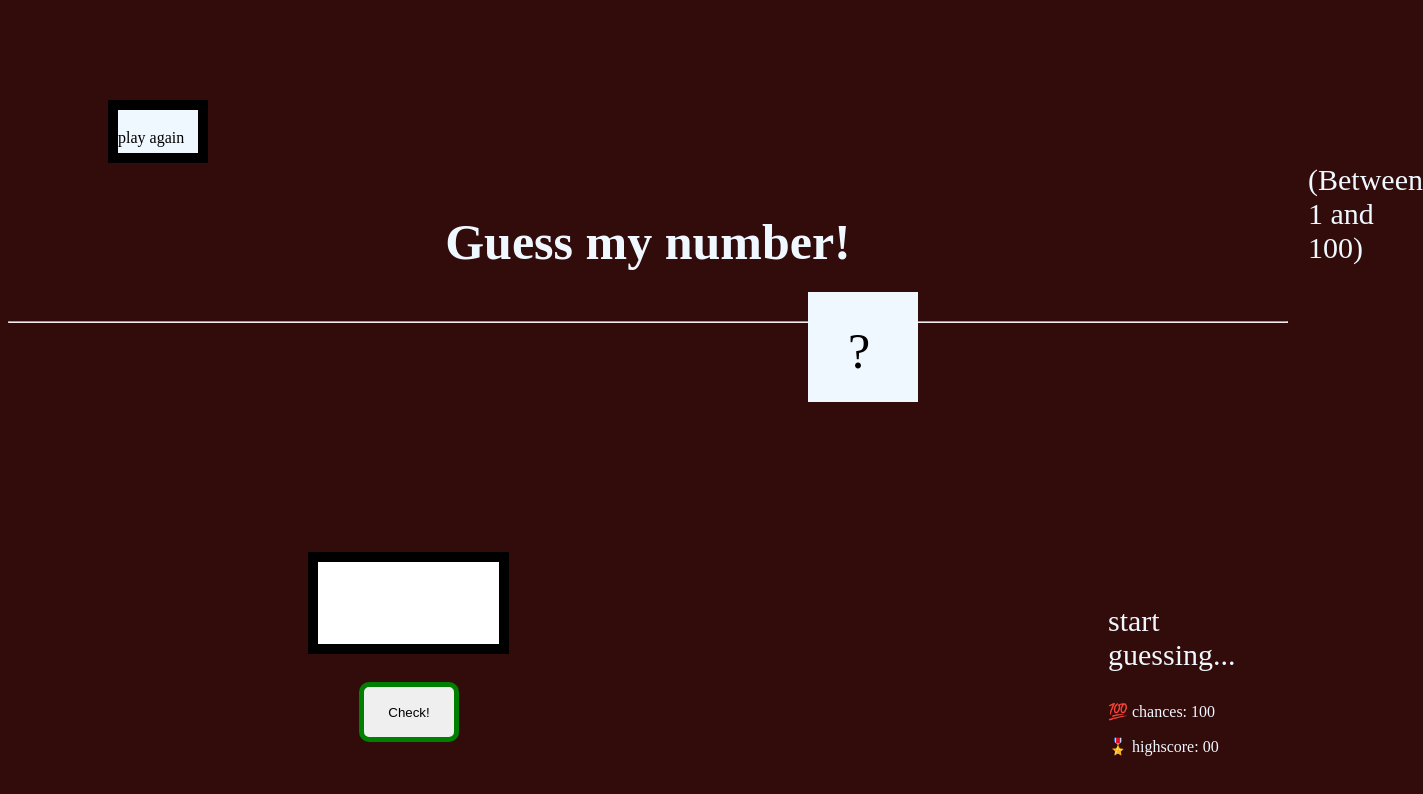
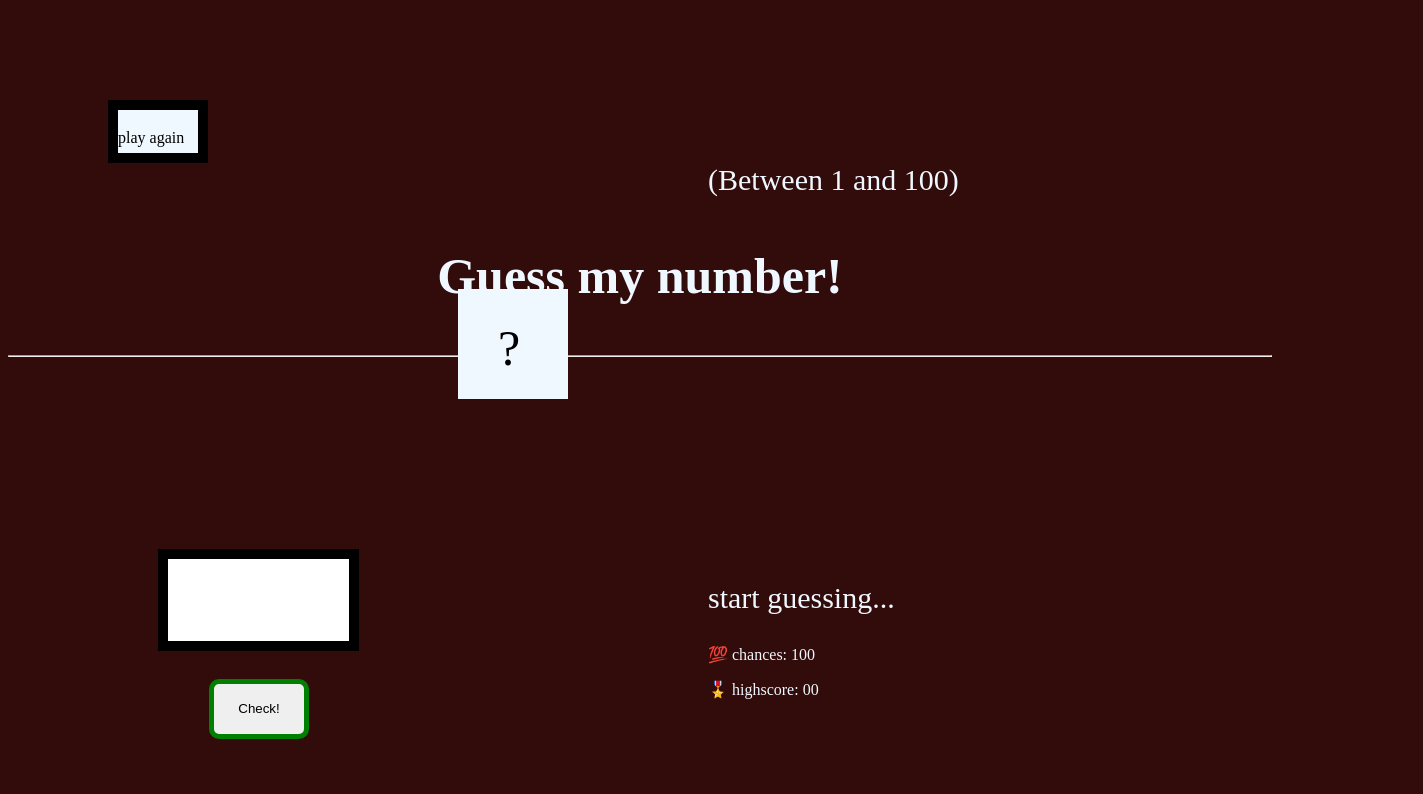
Before and after one commit to vikaspatil2277/javascript-dom-handson, a plain HTML site: page index.html in a window 1280 px wide. Shown: the whole page, 1423 px wide, since content can reach past the window. Drawn offline with Linux system fonts and the light colour scheme.

Commit message:
modified

```diff
--- a/index.css
+++ b/index.css
@@ -1,7 +1,5 @@
 body{
     background-color:rgb(50, 11, 11);
-
-    width: 100%;
 
 }
 
@@ -16,9 +14,9 @@ margin-left: 100px;
     border: 10px solid black;
 }
 .num{
-    position: absolute;
+    position: relative;
     color: aliceblue;
-    margin-left:1300px;
+    margin-left:700px;
     font-size: 30px;
 
 }
@@ -36,8 +34,8 @@ margin-left: 100px;
     height: 80px;
     width: 70px;
     background-color: aliceblue;
-    margin-top: -3%;
-    margin-left: 800px;
+    margin-top: -6%;
+    margin-left: 450px;
    font-size: 50px;
    padding-left: 40px;
    padding-top: 30px;
@@ -47,7 +45,7 @@ margin-left: 100px;
 #guessid{
     height: 80px;
     margin-top: 150px;
-    margin-left: 300px;
+    margin-left: 150px;
     border: 10px solid black;
 }
 .check{
@@ -62,6 +60,6 @@ margin-left: 100px;
 
 .right{
     color: aliceblue;
-    margin-left: 1100px;
-    margin-top: -80px;
+    margin-left: 700px;
+    margin-top: -100px;
 }
```
